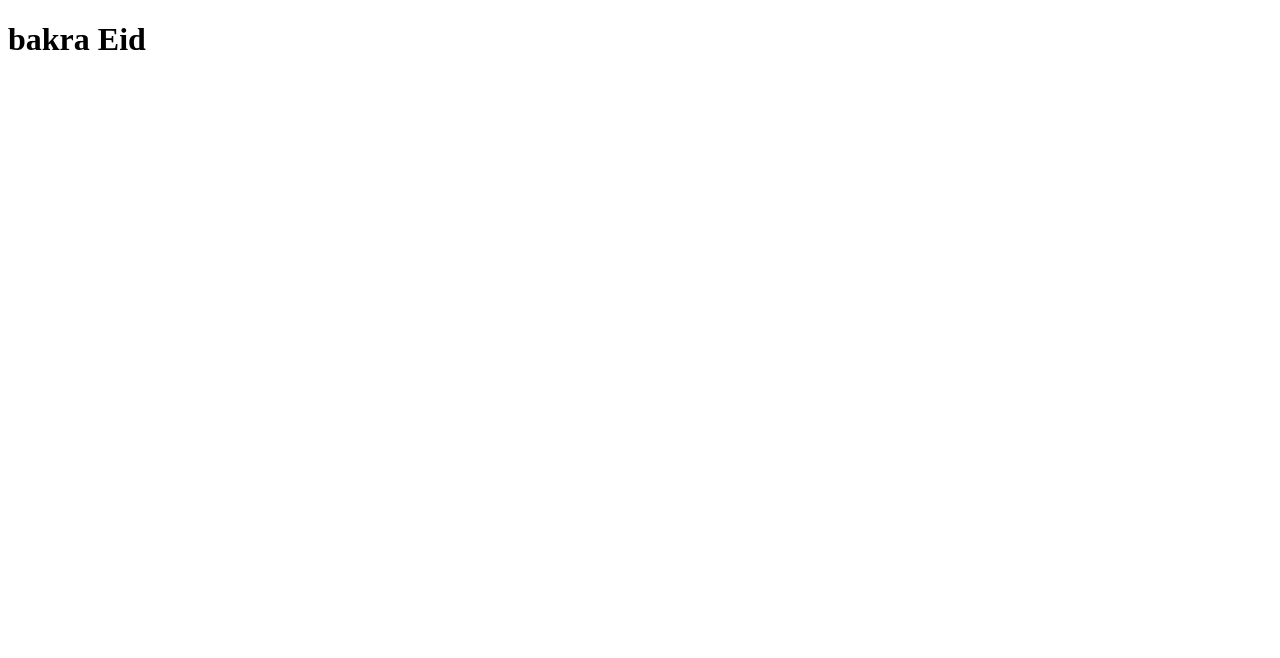
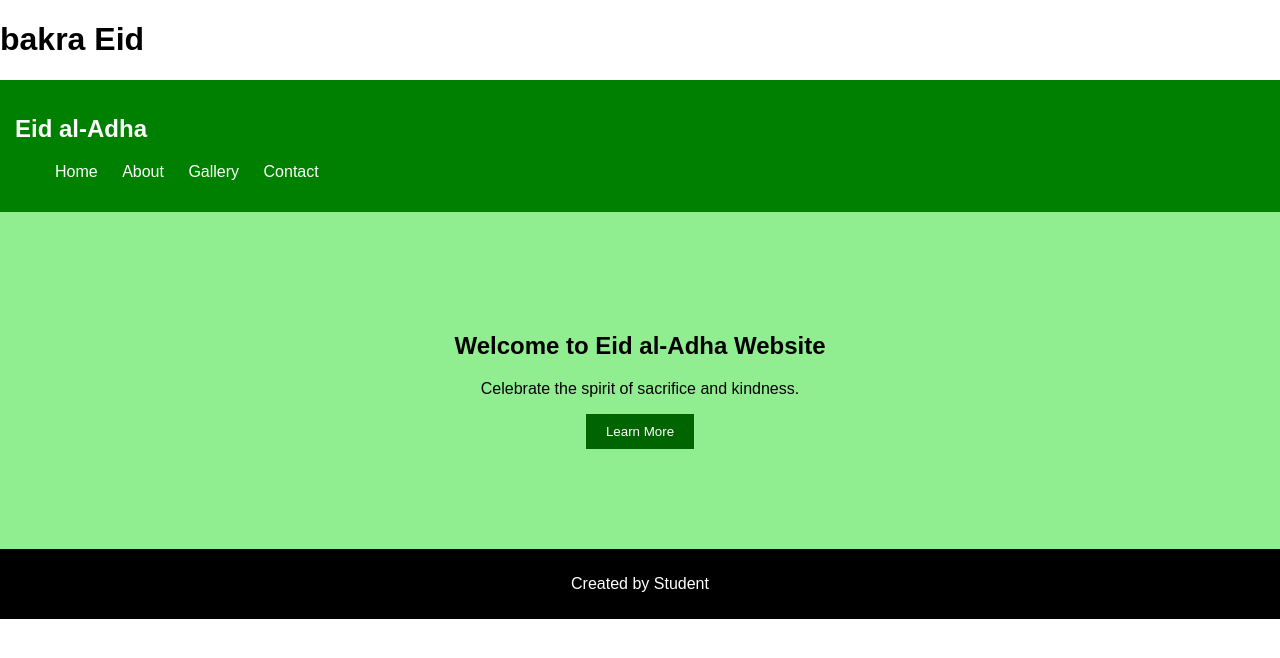
Before and after one commit to ka1356678-byte/multi-page19526, a plain HTML site: page index.html in a window 1280 px wide. Drawn offline with Linux system fonts and the light colour scheme.

Commit message:
create commit

```diff
--- a/index.html
+++ b/index.html
@@ -7,5 +7,30 @@
 </head>
 <body>
     <h1>bakra Eid</h1>
+    <link rel="stylesheet" href="style.css">
+</head>
+<body>
+
+    <nav>
+        <h1>Eid al-Adha</h1>
+
+        <ul>
+            <li><a href="index.html">Home</a></li>
+            <li><a href="about.html">About</a></li>
+            <li><a href="gallery.html">Gallery</a></li>
+            <li><a href="contact.html">Contact</a></li>
+        </ul>
+    </nav>
+
+    <section class="hero">
+        <h2>Welcome to Eid al-Adha Website</h2>
+        <p>Celebrate the spirit of sacrifice and kindness.</p>
+
+        <button>Learn More</button>
+    </section>
+
+    <footer>
+        <p>Created by Student</p>
+    </footer>
 </body>
 </html>
--- /dev/null
+++ b/style.css
@@ -0,0 +1,54 @@
+body{
+    font-family: Arial;
+    margin: 0;
+    padding: 0;
+}
+
+nav{
+    background-color: green;
+    color: white;
+    padding: 15px;
+}
+
+nav ul{
+    list-style: none;
+}
+
+nav ul li{
+    display: inline;
+    margin-right: 20px;
+}
+
+nav ul li a{
+    color: white;
+    text-decoration: none;
+}
+
+.hero{
+    text-align: center;
+    padding: 100px;
+    background-color: lightgreen;
+}
+.img {
+    text-align: center;
+    padding: 100px;
+    color: blue;
+}
+container {
+    position: relative;
+    width: 800px;
+    height: 600px;
+}
+button{
+    padding: 10px 20px;
+    background-color: darkgreen;
+    color: white;
+    border: none;
+}
+
+footer{
+    background-color: black;
+    color: white;
+    text-align: center;
+    padding: 10px;
+}
```
